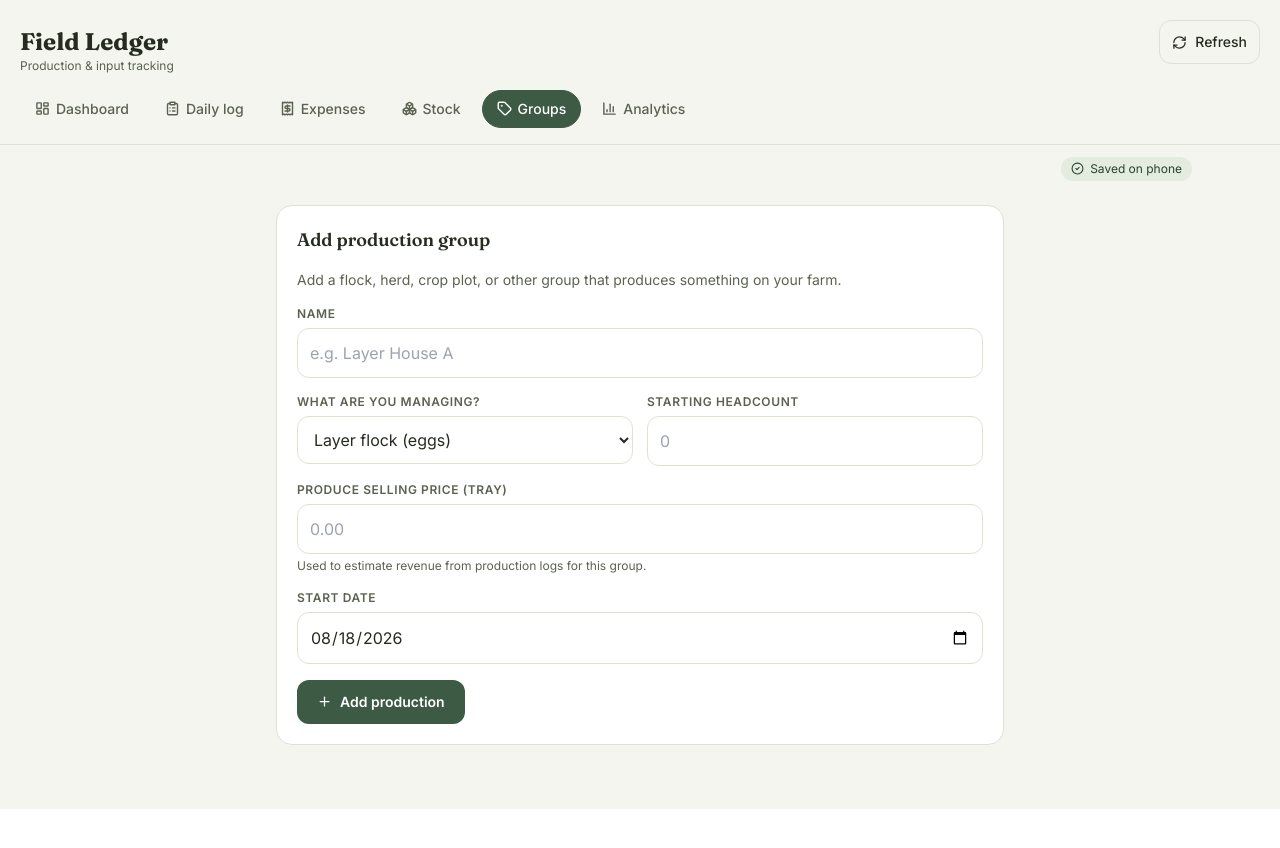
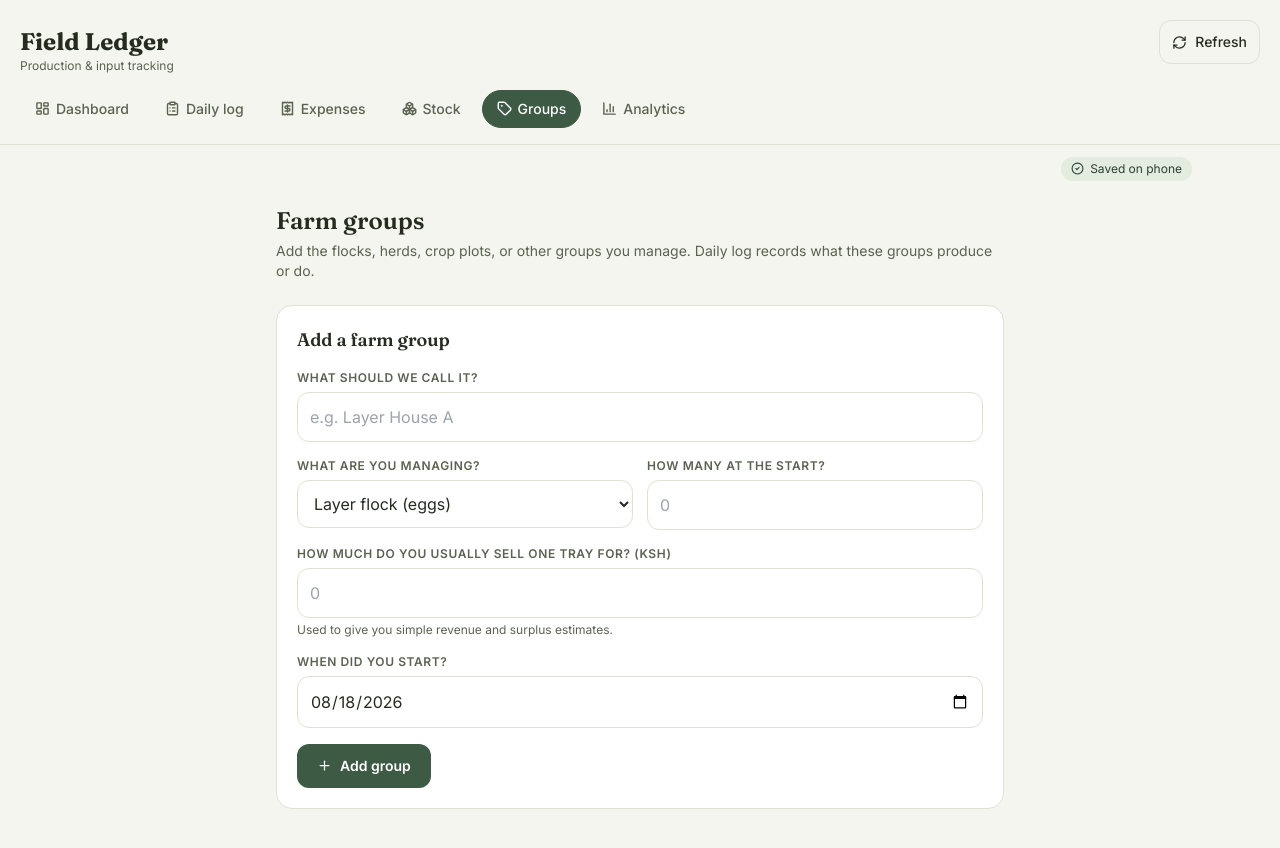
Before and after one commit to makosa-irvin/farm-mvp-app, a React (Vite) app: page / in a window 1280 px wide. Both pictures are taken after a click on the button "Groups". Shown: the top 848 px of the page. Before the commit the page ends 809 px from the top, so only its background shows below. Built offline with nearby package versions, Linux system fonts and the light colour scheme.

Commit message:
Use farmer-friendly Farm Groups language

```diff
--- a/src/views/UnitsView.jsx
+++ b/src/views/UnitsView.jsx
@@ -5,8 +5,8 @@ import { inputClass, inputStyle } from '../lib/styleTokens.js';
 import { UNIT_TYPES } from '../constants.js';
 import { uid, todayISO, typeOf, currentCountFor, unitMetrics, fmtNum, fmtMoney } from '../lib/helpers.js';
 
-// Production groups are the farm's flocks, herds, plots, or other productive
-// groups. The UI calls these "Production" rather than the technical "Units".
+// Farm groups are the flocks, herds, plots, or other groups the farmer
+// manages. "Units" remains the internal data model for backwards compatibility.
 export default function UnitsView({ units, logs, expenses = [], inventoryMoves = [], onAdd, onUpdate, onRemove, onNavigateToAnalytics }) {
   const [name, setName] = useState('');
   const [type, setType] = useState('eggs');
@@ -16,158 +16,65 @@ export default function UnitsView({ units, logs, expenses = [], inventoryMoves =
   const [editingId, setEditingId] = useState(null);
   const [expandedId, setExpandedId] = useState(null);
 
-  function resetForm() {
-    setName('');
-    setType('eggs');
-    setInitialCount('');
-    setProducePrice('');
-    setStartDate(todayISO());
-    setEditingId(null);
-  }
-
-  function editUnit(u) {
-    setEditingId(u.id);
-    setName(u.name);
-    setType(u.type);
-    setInitialCount(String(u.initialCount || 0));
-    setProducePrice(String(u.producePrice || 0));
-    setStartDate(u.startDate || todayISO());
-    window.scrollTo({ top: 0, behavior: 'smooth' });
-  }
+  function resetForm() { setName(''); setType('eggs'); setInitialCount(''); setProducePrice(''); setStartDate(todayISO()); setEditingId(null); }
+  function editUnit(u) { setEditingId(u.id); setName(u.name); setType(u.type); setInitialCount(String(u.initialCount || 0)); setProducePrice(String(u.producePrice || 0)); setStartDate(u.startDate || todayISO()); window.scrollTo({ top: 0, behavior: 'smooth' }); }
 
   function submit(ev) {
     ev.preventDefault();
     if (!name.trim()) return;
-    const record = {
-      id: editingId || uid('unit'),
-      name: name.trim(),
-      type,
-      initialCount: Number(initialCount) || 0,
-      producePrice: Number(producePrice) || 0,
-      startDate,
-      createdAt: editingId ? (units.find((u) => u.id === editingId)?.createdAt || Date.now()) : Date.now(),
-    };
+    const record = { id: editingId || uid('unit'), name: name.trim(), type, initialCount: Number(initialCount) || 0, producePrice: Number(producePrice) || 0, startDate, createdAt: editingId ? (units.find((u) => u.id === editingId)?.createdAt || Date.now()) : Date.now() };
     if (editingId) onUpdate(record); else onAdd(record);
     resetForm();
   }
 
   return (
     <div className="space-y-6">
+      <section>
+        <div className="font-display text-2xl font-semibold">Farm groups</div>
+        <div className="mt-1 text-sm" style={{ color: 'var(--ink-soft)' }}>Add the flocks, herds, crop plots, or other groups you manage. Daily log records what these groups produce or do.</div>
+      </section>
+
       <form onSubmit={submit} className="rounded-2xl p-5 space-y-4" style={{ background: 'var(--surface)', border: '1px solid var(--line)' }}>
-        <div className="font-display text-lg font-semibold">{editingId ? `Edit ${name || 'production group'}` : 'Add production group'}</div>
-        <div className="text-sm" style={{ color: 'var(--ink-soft)' }}>
-          Add a flock, herd, crop plot, or other group that produces something on your farm.
-        </div>
-
+        <div className="font-display text-lg font-semibold">{editingId ? `Edit ${name || 'farm group'}` : 'Add a farm group'}</div>
         <div>
-          <FieldLabel>Name</FieldLabel>
+          <FieldLabel>What should we call it?</FieldLabel>
           <input type="text" value={name} onChange={(e) => setName(e.target.value)} placeholder="e.g. Layer House A" required className={inputClass} style={inputStyle} />
         </div>
-
         <div className="grid grid-cols-2 gap-3.5 mobile-stack-form">
-          <div>
-            <FieldLabel>What are you managing?</FieldLabel>
-            <select value={type} onChange={(e) => setType(e.target.value)} className={inputClass} style={inputStyle}>
-              {UNIT_TYPES.map((t) => <option key={t.value} value={t.value}>{t.label}</option>)}
-            </select>
-          </div>
-          <div>
-            <FieldLabel>Starting headcount</FieldLabel>
-            <input type="number" min="0" value={initialCount} onChange={(e) => setInitialCount(e.target.value)} placeholder="0" className={inputClass} style={inputStyle} />
-          </div>
+          <div><FieldLabel>What are you managing?</FieldLabel><select value={type} onChange={(e) => setType(e.target.value)} className={inputClass} style={inputStyle}>{UNIT_TYPES.map((t) => <option key={t.value} value={t.value}>{t.label}</option>)}</select></div>
+          <div><FieldLabel>How many at the start?</FieldLabel><input type="number" min="0" value={initialCount} onChange={(e) => setInitialCount(e.target.value)} placeholder="0" className={inputClass} style={inputStyle} /></div>
         </div>
-
         <div>
-          <FieldLabel>Produce selling price ({UNIT_TYPES.find((t) => t.value === type)?.groupLabel || 'unit'})</FieldLabel>
-          <input type="number" min="0" step="0.01" value={producePrice} onChange={(e) => setProducePrice(e.target.value)} placeholder="0.00" className={inputClass} style={inputStyle} />
-          <div className="text-xs mt-1" style={{ color: 'var(--ink-soft)' }}>Used to estimate revenue from production logs for this group.</div>
+          <FieldLabel>How much do you usually sell one {UNIT_TYPES.find((t) => t.value === type)?.groupLabel || 'unit'} for? (KSh)</FieldLabel>
+          <input type="number" min="0" step="0.01" value={producePrice} onChange={(e) => setProducePrice(e.target.value)} placeholder="0" className={inputClass} style={inputStyle} />
+          <div className="text-xs mt-1" style={{ color: 'var(--ink-soft)' }}>Used to give you simple revenue and surplus estimates.</div>
         </div>
-
-        <div>
-          <FieldLabel>Start date</FieldLabel>
-          <input type="date" value={startDate} max={todayISO()} onChange={(e) => setStartDate(e.target.value)} className={inputClass} style={inputStyle} />
-        </div>
-
+        <div><FieldLabel>When did you start?</FieldLabel><input type="date" value={startDate} max={todayISO()} onChange={(e) => setStartDate(e.target.value)} className={inputClass} style={inputStyle} /></div>
         <div className="flex gap-2 flex-wrap">
-          <button type="submit" className="btn-primary rounded-xl px-5 py-2.5 text-sm flex items-center gap-2">
-            {editingId ? <Save size={15} /> : <Plus size={15} />}
-            {editingId ? 'Save changes' : 'Add production'}
-          </button>
-          {editingId && (
-            <button type="button" onClick={resetForm} className="btn-ghost rounded-xl px-4 py-2.5 text-sm flex items-center gap-2">
-              <X size={15} /> Cancel
-            </button>
-          )}
+          <button type="submit" className="btn-primary rounded-xl px-5 py-2.5 text-sm flex items-center gap-2">{editingId ? <Save size={15} /> : <Plus size={15} />}{editingId ? 'Save changes' : 'Add group'}</button>
+          {editingId && <button type="button" onClick={resetForm} className="btn-ghost rounded-xl px-4 py-2.5 text-sm flex items-center gap-2"><X size={15} /> Cancel</button>}
         </div>
       </form>
 
-      {units.length > 0 && (
-        <div className="space-y-2.5">
-          {units.map((u) => {
-            const Icon = typeOf(u).icon;
-            const live = currentCountFor(u, logs);
-            const isExpanded = expandedId === u.id;
-            return (
-              <div key={u.id} className="rounded-2xl overflow-hidden" style={{ background: 'var(--surface)', border: '1px solid var(--line)' }}>
-                <div className="flex items-center justify-between px-5 py-3.5 cursor-pointer" onClick={() => setExpandedId(isExpanded ? null : u.id)}>
-                  <div className="flex items-center gap-3 min-w-0">
-                    <div className="w-9 h-9 rounded-full flex items-center justify-center shrink-0" style={{ background: 'var(--forest-tint)' }}>
-                      <Icon size={16} style={{ color: 'var(--forest)' }} />
-                    </div>
-                    <div className="min-w-0">
-                      <div className="font-medium text-sm">{u.name}</div>
-                      <div className="text-xs" style={{ color: 'var(--ink-soft)' }}>
-                        {typeOf(u).label} · {fmtNum(live)} live · {u.producePrice ? `${fmtMoney(Number(u.producePrice), 2)} / ${typeOf(u).groupLabel}` : 'price not set'} · since {u.startDate}
-                      </div>
-                    </div>
-                  </div>
-                  <div className="flex items-center gap-1 shrink-0">
-                    {isExpanded ? <ChevronUp size={14} style={{ color: 'var(--ink-soft)' }} /> : <ChevronDown size={14} style={{ color: 'var(--ink-soft)' }} />}
-                    <button onClick={(e) => { e.stopPropagation(); editUnit(u); }} className="p-1.5 rounded hover:bg-black/5" aria-label={`Edit ${u.name}`}>
-                      <Pencil size={15} style={{ color: 'var(--ink-soft)' }} />
-                    </button>
-                    <button onClick={(e) => { e.stopPropagation(); onRemove(u.id); }} className="p-1.5 rounded hover:bg-black/5" aria-label={`Remove ${u.name}`}>
-                      <Trash2 size={15} style={{ color: 'var(--ink-soft)' }} />
-                    </button>
-                  </div>
-                </div>
-
-                {isExpanded && <UnitSnapshot unit={u} logs={logs} expenses={expenses} inventoryMoves={inventoryMoves} onNavigateToAnalytics={onNavigateToAnalytics} />}
-              </div>
-            );
-          })}
-        </div>
-      )}
+      {units.length > 0 && <div className="space-y-2.5">
+        {units.map((u) => {
+          const Icon = typeOf(u).icon; const live = currentCountFor(u, logs); const isExpanded = expandedId === u.id;
+          return <div key={u.id} className="rounded-2xl overflow-hidden" style={{ background: 'var(--surface)', border: '1px solid var(--line)' }}>
+            <div className="flex items-center justify-between px-5 py-3.5 cursor-pointer" onClick={() => setExpandedId(isExpanded ? null : u.id)}>
+              <div className="flex items-center gap-3 min-w-0"><div className="w-9 h-9 rounded-full flex items-center justify-center shrink-0" style={{ background: 'var(--forest-tint)' }}><Icon size={16} style={{ color: 'var(--forest)' }} /></div><div className="min-w-0"><div className="font-medium text-sm">{u.name}</div><div className="text-xs" style={{ color: 'var(--ink-soft)' }}>{typeOf(u).label} · {fmtNum(live)} live · {u.producePrice ? `${fmtMoney(Number(u.producePrice), 2)} / ${typeOf(u).groupLabel}` : 'selling price not set'}</div></div></div>
+              <div className="flex items-center gap-1 shrink-0">{isExpanded ? <ChevronUp size={14} /> : <ChevronDown size={14} />}<button onClick={(e) => { e.stopPropagation(); editUnit(u); }} className="p-1.5 rounded hover:bg-black/5" aria-label={`Edit ${u.name}`}><Pencil size={15} /></button><button onClick={(e) => { e.stopPropagation(); onRemove(u.id); }} className="p-1.5 rounded hover:bg-black/5" aria-label={`Remove ${u.name}`}><Trash2 size={15} /></button></div>
+            </div>
+            {isExpanded && <UnitSnapshot unit={u} logs={logs} expenses={expenses} inventoryMoves={inventoryMoves} onNavigateToAnalytics={onNavigateToAnalytics} />}
+          </div>;
+        })}
+      </div>}
     </div>
   );
 }
 
 function UnitSnapshot({ unit, logs, expenses, inventoryMoves, onNavigateToAnalytics }) {
-  const m = unitMetrics(unit, logs, expenses, 'month', inventoryMoves);
-  const t = typeOf(unit);
-
-  return (
-    <div className="px-5 pb-4 pt-1" style={{ borderTop: '1px solid var(--line)' }}>
-      <div className="text-xs mb-2.5 mt-3" style={{ color: 'var(--ink-soft)' }}>This month so far</div>
-      <div className="grid grid-cols-3 gap-3 mb-3">
-        <SnapshotStat label="Produced" value={`${fmtNum(m.produced)} ${t.unitLabel}`} />
-        <SnapshotStat label="Spent" value={fmtMoney(m.directCost)} />
-        <SnapshotStat label={Number(unit.producePrice) > 0 ? 'Profit' : 'Cost/unit'} value={Number(unit.producePrice) > 0 ? fmtMoney(m.profit) : (m.costPerUnit !== null ? fmtMoney(m.costPerUnit, 2) : '—')} accent={Number(unit.producePrice) > 0 ? (m.profit >= 0 ? 'var(--forest)' : 'var(--rust)') : undefined} />
-      </div>
-      {onNavigateToAnalytics && (
-        <button type="button" onClick={onNavigateToAnalytics} className="flex items-center gap-1.5 text-xs font-medium" style={{ color: 'var(--forest)' }}>
-          <BarChart3 size={13} /> See full analytics for this production
-        </button>
-      )}
-    </div>
-  );
+  const m = unitMetrics(unit, logs, expenses, 'month', inventoryMoves); const t = typeOf(unit);
+  return <div className="px-5 pb-4 pt-1" style={{ borderTop: '1px solid var(--line)' }}><div className="text-xs mb-2.5 mt-3" style={{ color: 'var(--ink-soft)' }}>This month so far</div><div className="grid grid-cols-3 gap-3 mb-3"><SnapshotStat label="Produced" value={`${fmtNum(m.produced)} ${t.unitLabel}`} /><SnapshotStat label="Farm cost" value={fmtMoney(m.directCost)} /><SnapshotStat label={Number(unit.producePrice) > 0 ? 'Estimated surplus' : 'Cost per unit'} value={Number(unit.producePrice) > 0 ? fmtMoney(m.profit) : (m.costPerUnit !== null ? fmtMoney(m.costPerUnit, 2) : '—')} accent={Number(unit.producePrice) > 0 ? (m.profit >= 0 ? 'var(--forest)' : 'var(--rust)') : undefined} /></div>{onNavigateToAnalytics && <button type="button" onClick={onNavigateToAnalytics} className="flex items-center gap-1.5 text-xs font-medium" style={{ color: 'var(--forest)' }}><BarChart3 size={13} /> See more results</button>}</div>;
 }
 
-function SnapshotStat({ label, value, accent }) {
-  return (
-    <div>
-      <div className="text-xs" style={{ color: 'var(--ink-soft)' }}>{label}</div>
-      <div className="font-mono text-sm font-semibold mt-0.5" style={{ color: accent || 'var(--ink)' }}>{value}</div>
-    </div>
-  );
-}
+function SnapshotStat({ label, value, accent }) { return <div><div className="text-xs" style={{ color: 'var(--ink-soft)' }}>{label}</div><div className="font-mono text-sm font-semibold mt-0.5" style={{ color: accent || 'var(--ink)' }}>{value}</div></div>; }
```
